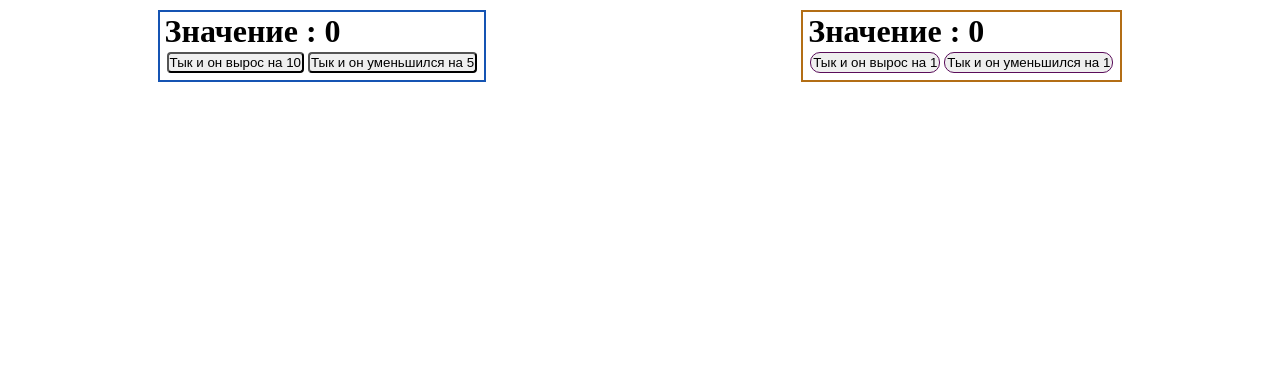
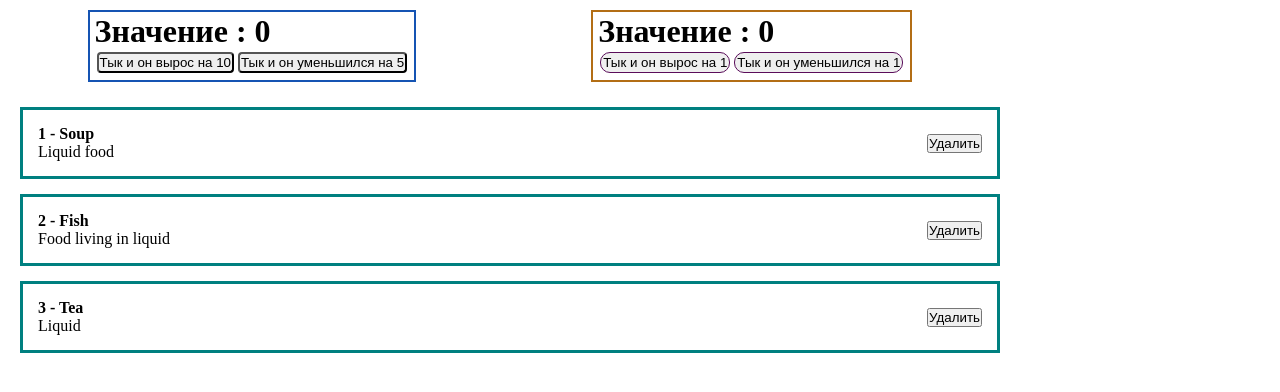
Before and after one commit to Schoolboyl337/react-pet, a React (Create React App) app: page / in a window 1280 px wide. Shown: the top 392 px of the page. Built offline with nearby package versions, Linux system fonts and the light colour scheme.

Commit message:
Feat(post-item):Добавлен функциональный компонент
реализована передача данных через аргументы компонента

```diff
--- a/src/App.js
+++ b/src/App.js
@@ -1,13 +1,19 @@
 import React from "react";
+import "../src/styles/app.css"
 import Counter from "./components/Сounter";
 import ClassCounter from "./components/СlassCounter"
-import "../src/styles/app.css"
+import PostItem from "./components/PostItem";
 
 function App() {
   return (
     <div className="App">
-      <Counter />
-      <ClassCounter />
+      <div className="counters">
+        <Counter />
+        <ClassCounter />
+      </div>
+        <PostItem post={{number:1, value:"Soup", discription:"Liquid food"}} />
+        <PostItem post={{number:2, value:"Fish", discription:"Food living in liquid"}} />
+        <PostItem post={{number:3, value:"Tea", discription:"Liquid"}} />
     </div>
   );
 }
--- /dev/null
+++ b/src/components/PostItem.jsx
@@ -0,0 +1,17 @@
+import React from 'react'
+
+const PostItem = (props) => {
+    return (
+        <div className='post'>
+            <div className='post-content'>
+                <strong>{props.post.number} - {props.post.value}</strong>
+                <div> {props.post.discription}</div>
+            </div>
+            <div className='post-btn'>
+                <button>Удалить</button>
+            </div>
+        </div>
+    )
+}
+
+export default PostItem
--- a/src/styles/app.css
+++ b/src/styles/app.css
@@ -4,7 +4,11 @@
     box-sizing: border-box;
 }
 
-.App {
+#root {
+    width: 1000px;
+}
+
+.counters {
     display: flex;
     flex-direction: row;
     justify-content: space-around;
@@ -34,3 +38,13 @@
     padding: 1px;
     border-radius: 4px;
 }
+
+.post {
+    display: flex;
+    padding: 15px;
+    border: 3px solid teal;
+    margin-top: 15px;
+    margin-left: 20px;
+    justify-content: space-between;
+    align-items: center;
+}
```
